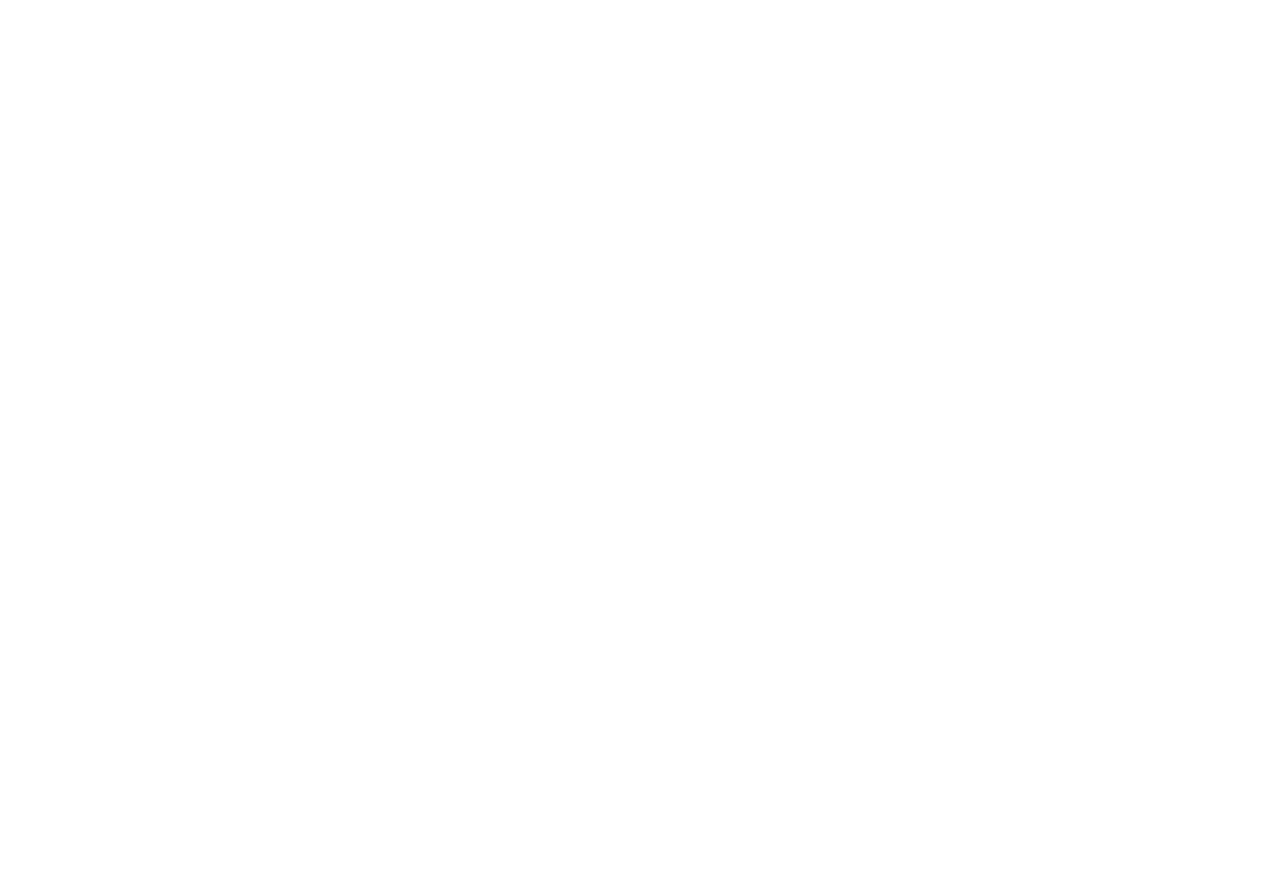
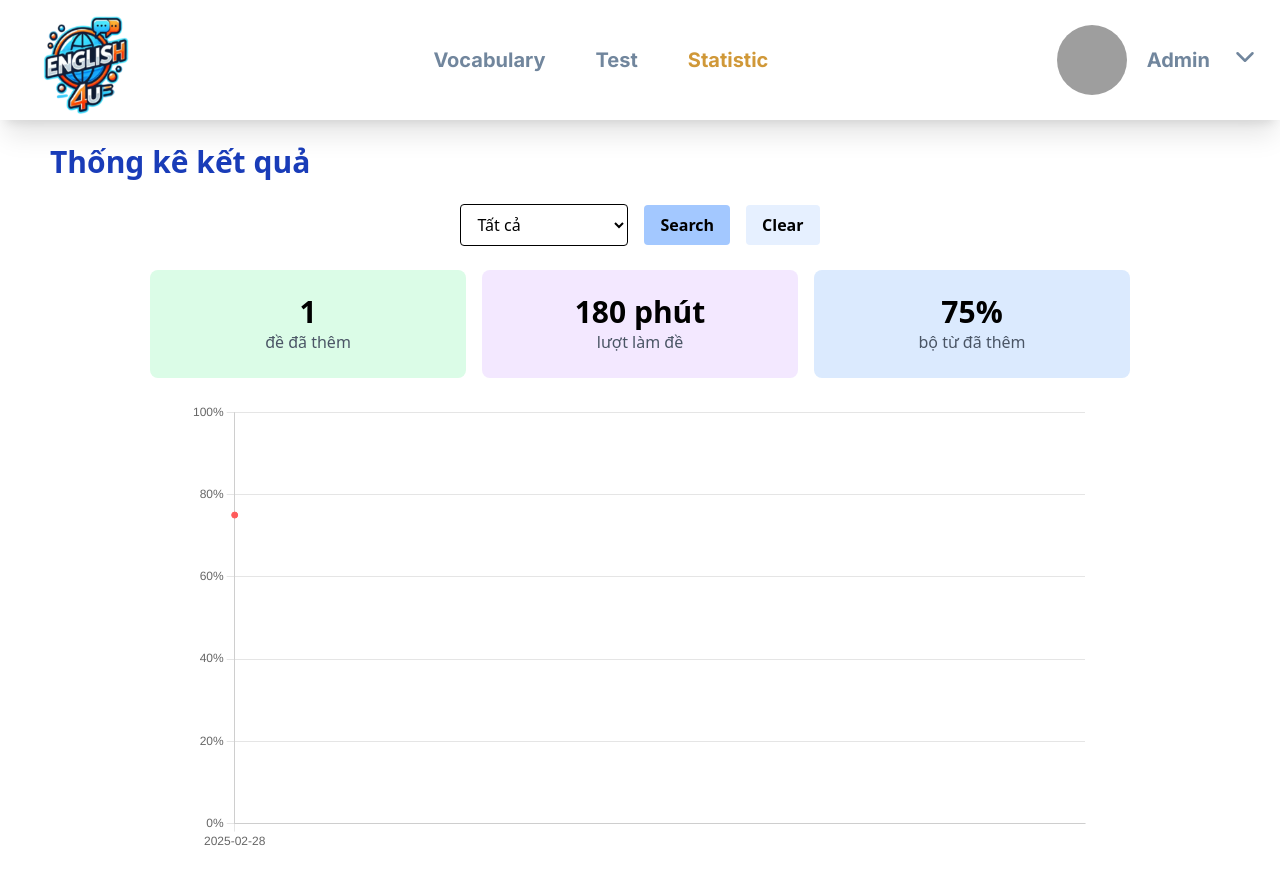
Before and after one commit to norman713/english-web, a React (Vite) app: page /admin/statistic in a window 1280 px wide. Before the commit this address had no page. Shown: the top 884 px of the page. Before the commit the page ends 800 px from the top, so only its background shows below. Built offline with nearby package versions, Linux system fonts and the light colour scheme; grey boxes are pictures that could not be loaded.

Commit message:
statistic for admin

```diff
--- a/src/components/NavBar/NavBar.tsx
+++ b/src/components/NavBar/NavBar.tsx
@@ -1,7 +1,7 @@
 import { ChevronDown } from "lucide-react";
 import logo from "../../assets/logo-removebg-preview (1).png";
 import { useState } from "react";
-import { Link, useLocation } from "react-router-dom"; // Import Link và useLocation từ react-router-dom
+import { Link, useLocation } from "react-router-dom";
 
 interface NavbarProps {
   activeTab: string;
@@ -9,7 +9,7 @@
 }
 
 const Navbar = ({ activeTab, userType }: NavbarProps) => {
-  const location = useLocation(); // Lấy thông tin đường dẫn hiện tại
+  const location = useLocation();
   const isLoggedIn = userType !== "guest";
   const [dropdownOpen, setDropdownOpen] = useState(false);
 
@@ -25,12 +25,12 @@
   const userInfo = {
     user: {
       avatar:
-        "https://thuthuatnhanh.com/wp-content/uploads/2022/06/anh-cho-hai-lo-toc.jpg", // Thay bằng URL ảnh của user
+        "https://thuthuatnhanh.com/wp-content/uploads/2022/06/anh-cho-hai-lo-toc.jpg",
       name: "Jennie",
     },
     admin: {
       avatar:
-        "https://sieupet.com/sites/default/files/pictures/images/1-1473150685951-5.jpg", // Thay bằng URL ảnh của admin
+        "https://sieupet.com/sites/default/files/pictures/images/1-1473150685951-5.jpg",
       name: "Admin",
     },
   };
--- a/src/main.tsx
+++ b/src/main.tsx
@@ -36,6 +36,7 @@
 import LoginPage from "./pages/Auth/Login";
 import SignUpPage from "./pages/Auth/SignUp";
 import StatisticPage from "./pages/User/Statictic";
+import AdminStatisticPage from "./pages/Admin/Statistic";
 createRoot(document.getElementById("root")!).render(
   <StrictMode>
     <Router>
@@ -90,6 +91,7 @@
             <Route path="add-test" element={<AddTestPage />} />
             <Route path="deleted" element={<DeleteTestPage />} />
           </Route>
+          <Route path="statistic" element={<AdminStatisticPage />} />
         </Route>
       </Routes>
     </Router>
--- a/src/pages/Admin/Statistic/index.tsx
+++ b/src/pages/Admin/Statistic/index.tsx
@@ -1,9 +1,113 @@
-const StatisticLayout = () => {
+import React, { useState } from "react";
+import { Line } from "react-chartjs-2";
+import {
+  Chart as ChartJS,
+  CategoryScale,
+  LinearScale,
+  PointElement,
+  LineElement,
+  Tooltip,
+  Legend,
+  Title,
+} from "chart.js";
+
+ChartJS.register(
+  CategoryScale,
+  LinearScale,
+  PointElement,
+  LineElement,
+  Tooltip,
+  Legend,
+  Title
+);
+
+const AdminStatisticPage = () => {
+  const [selectedRange, setSelectedRange] = useState("all");
+
+  const chartData = {
+    labels: ["2025-02-28"],
+    datasets: [
+      {
+        label: "%Correct (Đúng)",
+        data: [75],
+        borderColor: "#ff5b5b",
+        backgroundColor: "#ff5b5b",
+        tension: 0.4,
+      },
+    ],
+  };
+
+  const chartOptions = {
+    responsive: true,
+    plugins: {
+      legend: { display: false },
+    },
+    scales: {
+      y: {
+        min: 0,
+        max: 100,
+        ticks: {
+          stepSize: 20,
+          callback: function (tickValue: number | string) {
+            return `${tickValue}%`;
+          },
+        },
+      },
+    },
+  };
+
   return (
-    <div className="min-h-screen flex flex-col">
-      <div className="p-4">hello</div>
+    <div className="p-6 px-[50px]">
+      <h1 className="text-3xl font-bold text-blue-800 mb-6">
+        Thống kê kết quả
+      </h1>
+
+      {/* Bộ lọc thời gian */}
+
+      <div className="flex justify-center items-center gap-4 mb-6">
+        <select
+          className="border rounded px-3 py-2"
+          value={selectedRange}
+          onChange={(e) => setSelectedRange(e.target.value)}
+        >
+          <option value="all">Tất cả</option>
+          <option value="7days">7 ngày gần nhất</option>
+          <option value="30days">30 ngày</option>
+          <option value="60days">60 ngày</option>
+          <option value="1year">1 năm</option>
+        </select>
+        <button className="bg-[#A3C8FF] text-black font-semibold px-4 py-2 rounded hover:bg-blue-500 hover:text-white transition-colors">
+          Search
+        </button>
+        <button className="bg-[#E6F0FF] text-black font-semibold px-4 py-2 rounded hover:bg-blue-100 transition-colors">
+          Clear
+        </button>
+      </div>
+
+      {/* Thống kê tổng quan */}
+      <div className="grid grid-cols-3 gap-4 mb-6 px-[100px]">
+        <div className="text-center bg-green-100 rounded-lg py-6">
+          <div className="text-3xl font-bold">1</div>
+          <div className="text-gray-600">đề đã thêm</div>
+        </div>
+        <div className="text-center bg-purple-100 rounded-lg py-6">
+          <div className="text-3xl font-bold">180 phút</div>
+          <div className="text-gray-600">lượt làm đề</div>
+        </div>
+        <div className="text-center bg-blue-100 rounded-lg py-6">
+          <div className="text-3xl font-bold">75%</div>
+          <div className="text-gray-600">bộ từ đã thêm</div>
+        </div>
+      </div>
+
+      {/* Biểu đồ */}
+      <div className="flex justify-center">
+        <div className="w-[900px] h-[500px]">
+          <Line data={chartData} options={chartOptions} />
+        </div>
+      </div>
     </div>
   );
 };
 
-export default StatisticLayout;
+export default AdminStatisticPage;
```
